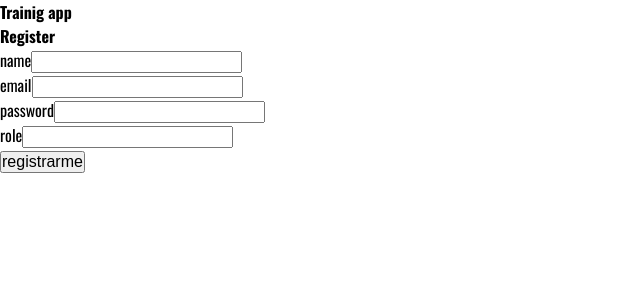
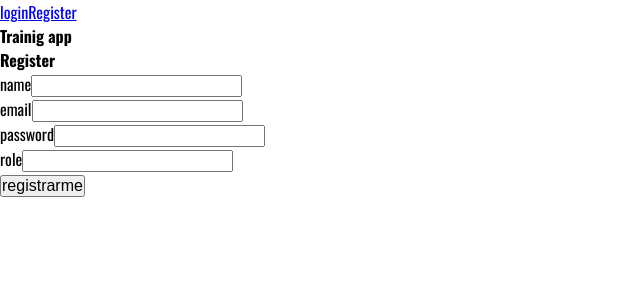
Before and after one commit to Isuapp/training-app, a React (Create React App) app: page /register in a window 1280 px wide. Shown: the top 300 px of the page, without its empty margins (0-640 px from the left). Built offline with nearby package versions, Linux system fonts and the light colour scheme.

Commit message:
header done

```diff
--- a/src/components/input/header/Header.js
+++ b/src/components/input/header/Header.js
@@ -1,8 +1,20 @@
+import { NavLink } from "react-router-dom";
+import { useToken } from "../../../context/TokenContext";
+
 const Header = () => {
-
+  const [token,setTokenInLocalStorage] = useToken();
+  const logout = () => {
+    setTokenInLocalStorage(null);
+    localStorage.removeItem('token');
+  }
   return(
     <header>
+      <nav>
+        {!token && <NavLink to="/login">login</NavLink> }
+        {!token && <NavLink to="/register">Register</NavLink> }
+        {token && <button onClick={logout} >Logout</button> }
 
+      </nav>
     </header>
   )
 
--- a/src/containers/Register.js
+++ b/src/containers/Register.js
@@ -28,15 +28,16 @@ const Register = ()=>{
         setLoading(true)
 
         try {
+            const formData = new FormData();
+            formData.append('name',name)
+            formData.append('email',email)
+            formData.append('password', password)
+            formData.append('role', role)
 
             const res = await fetch('http://localhost:4000/register',{
                 method:'POST',
-                body: JSON.stringify({
-                    name,
-                    email,
-                    password,
-                    role,
-                }),
+                body: formData,
+
             })
 
             const body = await res.json();
```
